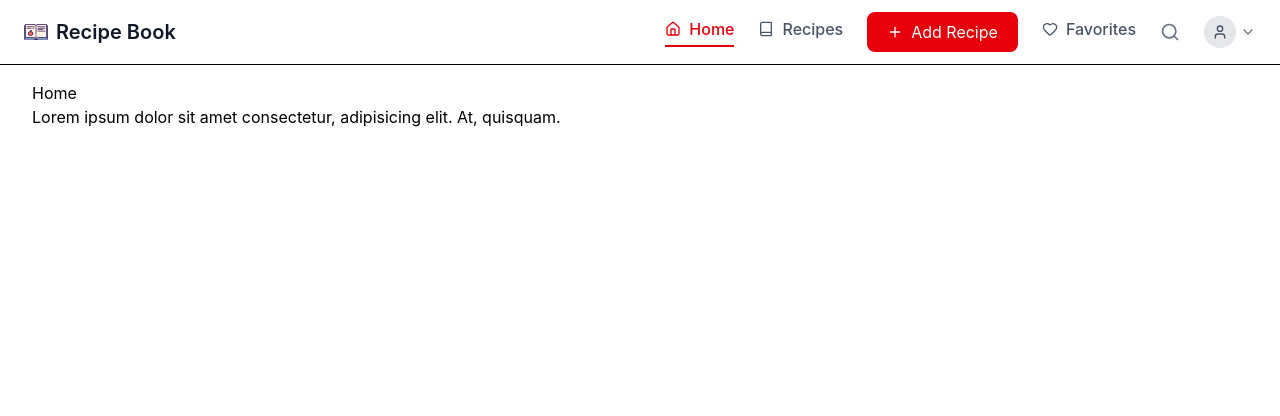
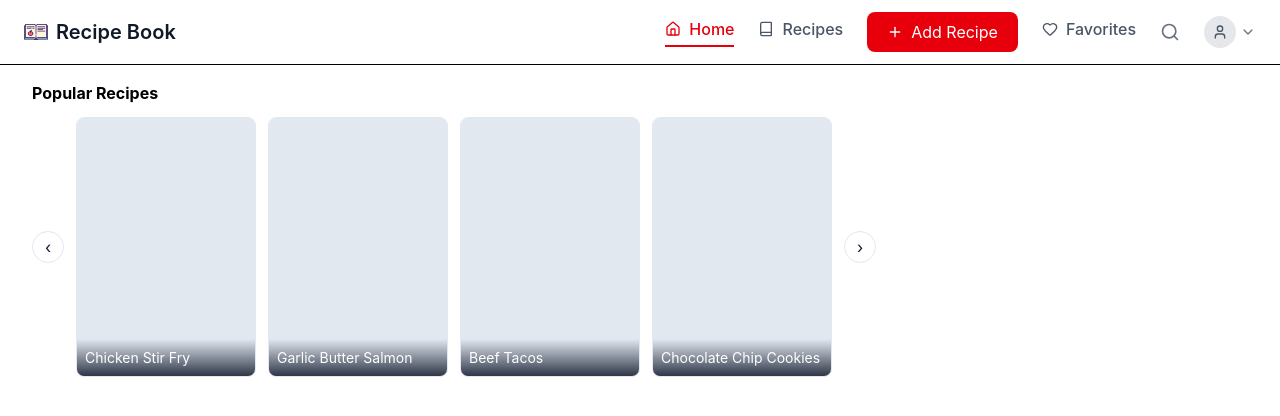
Before and after one commit to SrunTechsean/Interactive-Recipe-Book, a React (Vite) app: page / in a window 1280 px wide. Shown: the top 416 px of the page. Built offline with nearby package versions, Linux system fonts and the light colour scheme.

Commit message:
popular recipe and nav bar updated

```diff
--- /dev/null
+++ b/src/components/Card.css
@@ -0,0 +1,44 @@
+.recipe-card {
+  position: relative;
+  min-width: 180px;
+  height: 260px;
+  border-radius: 8px;
+  overflow: hidden;
+  flex-shrink: 0;
+  background: var(--color-surface);
+  border: 1px solid var(--color-border);
+  transition: transform 0.2s ease, box-shadow 0.2s ease;
+  cursor: pointer;
+}
+
+.recipe-card:hover {
+  transform: scale(1.05);
+  box-shadow: 0 8px 20px rgba(15, 23, 42, 0.25);
+  z-index: 2;
+}
+
+.recipe-card-image {
+  position: relative;
+  width: 100%;
+  height: 100%;
+}
+
+.recipe-card-image img,
+.recipe-card-placeholder {
+  width: 100%;
+  height: 100%;
+  object-fit: cover;
+  background: var(--color-border);
+}
+
+.recipe-card-title {
+  position: absolute;
+  bottom: 0;
+  left: 0;
+  right: 0;
+  padding: 8px;
+  background: linear-gradient(to top, rgba(15, 23, 42, 0.85), transparent);
+  color: #ffffff;
+  font-size: 14px;
+  margin: 0;
+}
--- /dev/null
+++ b/src/components/Card.jsx
@@ -0,0 +1,16 @@
+import "./Card.css";
+export default function Card({ recipe }) {
+  return (
+    <div className="recipe-card">
+      <div className="recipe-card-image">
+        {recipe.imageId ? (
+          <img src={recipe.imageId} alt={recipe.title} />
+        ) : (
+          <div className="recipe-card-placeholder" />
+        )}
+
+        <h3 className="recipe-card-title">{recipe.title}</h3>
+      </div>
+    </div>
+  );
+}
--- /dev/null
+++ b/src/components/Carousel.css
@@ -0,0 +1,31 @@
+.carousel {
+  position: relative;
+  display: flex;
+  align-items: center;
+  gap: 8px;
+}
+
+.carousel-track {
+  display: flex;
+  gap: 12px;
+  overflow-x: auto;
+  scroll-behavior: smooth;
+  padding: 12px 4px;
+}
+
+.carousel-btn {
+  background: var(--color-surface);
+  border: 1px solid var(--color-border);
+  color: var(--color-text);
+  border-radius: 50%;
+  width: 32px;
+  height: 32px;
+  cursor: pointer;
+  flex-shrink: 0;
+}
+
+.carousel-btn:hover {
+  background: var(--color-primary);
+  color: #ffffff;
+  border-color: var(--color-primary-dark);
+}
--- /dev/null
+++ b/src/components/Carousel.jsx
@@ -0,0 +1,28 @@
+import "./Carousel.css";
+import { useRef } from "react";
+import Card from "./Card";
+
+export default function Carousel({ recipes }) {
+  const scrollRef = useRef(null);
+
+  const scroll = (direction) => {
+    scrollRef.current.scrollBy({
+      left: direction === "left" ? -300 : 300,
+      behavior: "smooth",
+    });
+  };
+
+  return (
+    <div className="carousel">
+      <button className="carousel-btn left" onClick={() => scroll("left")}>‹</button>
+
+      <div className="carousel-track" ref={scrollRef}>
+        {recipes.map((recipe) => (
+          <Card key={recipe.id} recipe={recipe} />
+        ))}
+      </div>
+
+      <button className="carousel-btn right" onClick={() => scroll("right")}>›</button>
+    </div>
+  );
+}
--- a/src/components/Navbar.jsx
+++ b/src/components/Navbar.jsx
@@ -2,23 +2,49 @@ import { NavLink } from "react-router-dom";
 import { Home, Book, Plus, Heart, Search, User, ChevronDown } from "lucide-react";
 
 const linkClass = ({ isActive }) =>
-  `flex items-center gap-2 font-medium pb-1 border-b-2 whitespace-nowrap ${isActive ? "text-red-600 border-red-600" : "text-gray-600 border-transparent hover:text-red-600"}`;
+  `flex items-center gap-2 font-medium pb-1 border-b-2 whitespace-nowrap ${
+    isActive
+      ? "text-red-600 border-red-600"
+      : "text-gray-600 border-transparent hover:text-red-600"
+  }`;
 
 export default function Navbar() {
   return (
-      <nav className="flex items-center justify-between border-b bg-background px-6 py-3 overflow-x-auto">
+    <nav className="flex flex-col items-center gap-3 border-b bg-background px-6 py-3 sm:flex-row sm:justify-between sm:overflow-x-auto">
       <div className="flex items-center gap-2 shrink-0">
         <img src="/recipe-book-icon.svg" className="w-6 h-6" alt="RecipeBook logo" />
         <span className="text-xl font-semibold text-gray-900 whitespace-nowrap">Recipe Book</span>
       </div>
-        <div className="flex items-center gap-6 shrink-0">
-          <NavLink to="/" end className={linkClass}><Home className="w-4 h-4" /> Home</NavLink>
-          <NavLink to="/recipes" className={linkClass}><Book className="w-4 h-4" /> Recipes</NavLink>
-          <NavLink to="/add" className="flex items-center gap-2 bg-red-600 text-white px-5 py-2 rounded-lg hover:bg-red-700 whitespace-nowrap"><Plus className="w-4 h-4" /> Add Recipe</NavLink>
-          <NavLink to="/favorites" className={linkClass}><Heart className="w-4 h-4" /> Favorites</NavLink>
+
+      <div className="flex flex-wrap items-center justify-center gap-4 sm:flex-nowrap sm:gap-6 sm:shrink-0">
+        <NavLink to="/" end className={linkClass}>
+          <Home className="w-4 h-4" />
+          Home
+        </NavLink>
+
+        <NavLink to="/recipes" className={linkClass}>
+          <Book className="w-4 h-4" />
+          Recipes
+        </NavLink>
+
+        <NavLink
+          to="/add"
+          className="flex items-center gap-2 bg-red-600 text-white px-5 py-2 rounded-lg hover:bg-red-700 whitespace-nowrap"
+        >
+          <Plus className="w-4 h-4" />
+          Add Recipe
+        </NavLink>
+
+        <NavLink to="/favorites" className={linkClass}>
+          <Heart className="w-4 h-4" />
+          Favorites
+        </NavLink>
+
         <Search className="w-5 h-5 text-gray-500 hover:text-gray-900 cursor-pointer" />
         <div className="flex items-center gap-1 cursor-pointer">
-            <div className="w-8 h-8 rounded-full bg-gray-200 flex items-center justify-center"><User className="w-4 h-4 text-gray-600" /></div>
+          <div className="w-8 h-8 rounded-full bg-gray-200 flex items-center justify-center">
+            <User className="w-4 h-4 text-gray-600" />
+          </div>
           <ChevronDown className="w-4 h-4 text-gray-500" />
         </div>
       </div>
--- a/src/pages/Home.jsx
+++ b/src/pages/Home.jsx
@@ -1,10 +1,21 @@
+import Carousel from "../components/Carousel";
+import { seedRecipes } from "../data/SeedData";
+
+
+const popularIds = ["1", "3", "6", "7"];
+const popularRecipes = seedRecipes.filter((recipe) =>
+  popularIds.includes(recipe.id)
+);
+
 export default function Home() {
   return (
     <section>
-      <h1>Home</h1>
-      <p>
-        Lorem ipsum dolor sit amet consectetur, adipisicing elit. At, quisquam.
-      </p>
+      <div className="popular-recipes">
+        <header>
+          <h1><b>Popular Recipes</b></h1>
+        </header>
+        <Carousel recipes={popularRecipes} />
+      </div>
     </section>
   );
 }
```
Lines whose indentation alone changed are shown as unchanged.
